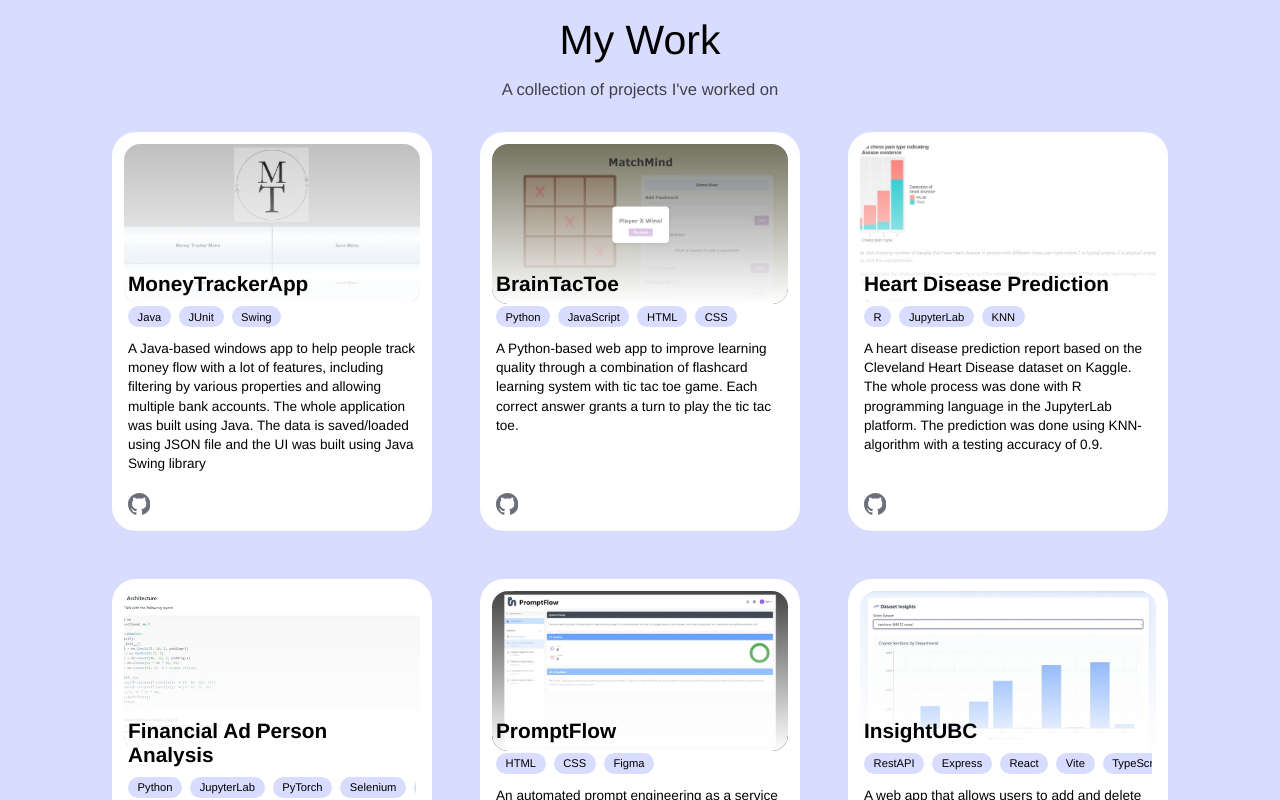
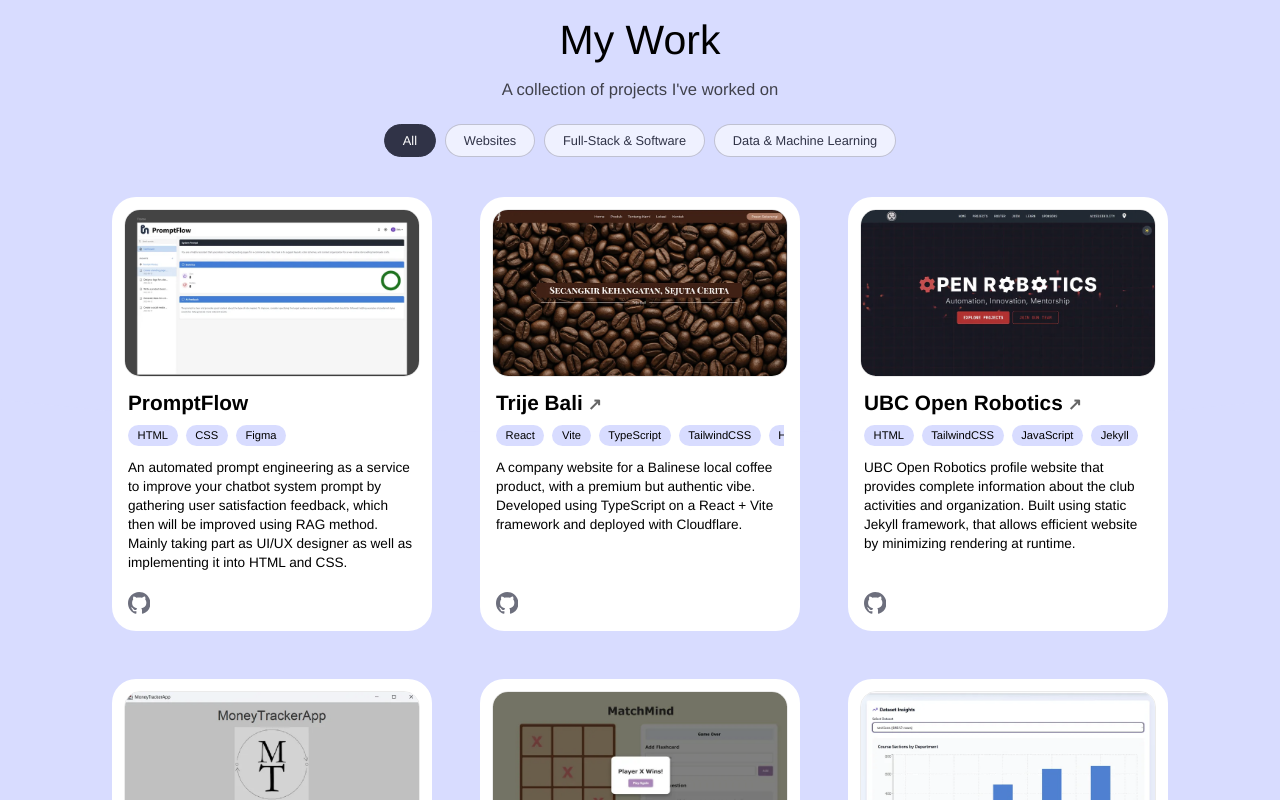
Before and after one commit to josedamara/personal-website, a React (Create React App) app: page / in a window 1280 px wide. Shown: the part 700-1500 px from the top of the page. Built offline with nearby package versions, Linux system fonts and the light colour scheme.

Commit message:
fix: Fixed project cards formatting and design

```diff
--- a/src/App.css
+++ b/src/App.css
@@ -247,16 +247,56 @@
     opacity: 0.7;
 }
 
+.filter-bar {
+    display: flex;
+    flex-wrap: wrap;
+    justify-content: center;
+    gap: 0.6rem;
+    margin-top: 1.5rem;
+}
+
+.filter-button {
+    padding: 0.5rem 1.1rem;
+    border: 1px solid rgba(48, 51, 71, 0.25);
+    border-radius: 2rem;
+    background-color: rgba(255, 255, 255, 0.6);
+    color: #303347;
+    font: inherit;
+    font-size: clamp(0.8rem, 1vw, 0.95rem);
+    cursor: pointer;
+    transition: background-color 0.2s ease-in-out, color 0.2s ease-in-out, border-color 0.2s ease-in-out;
+}
+
+.filter-button:hover {
+    background-color: white;
+    border-color: rgba(48, 51, 71, 0.5);
+}
+
+.filter-button.active {
+    background-color: #303347;
+    border-color: #303347;
+    color: white;
+}
+
+.filter-button:focus-visible {
+    outline: 2px solid #303347;
+    outline-offset: 2px;
+}
+
+/* Wrapping flex rather than grid so a leftover card on the last row is centered */
 .project-grid {
-    display: grid;
-    grid-template-columns: repeat(auto-fit, minmax(16rem, 20rem));
+    display: flex;
+    flex-wrap: wrap;
     justify-content: center;
     gap: clamp(1.5rem, 4vw, 3rem);
     max-width: 70rem;
-    margin: 2rem auto 0;
+    margin: 2.5rem auto 0;
 }
 
 .project {
+    flex: 0 1 20rem;
+    min-width: 16rem;
+    box-sizing: border-box;
     display: flex;
     flex-direction: column;
     padding: 0.75rem;
@@ -271,10 +311,11 @@
 }
 
 .project-image {
-    position: relative;
-    height: 10rem;
+    aspect-ratio: 16 / 9;
     border-radius: 1rem;
     overflow: hidden;
+    /* Thin edge so light screenshots don't blend into the white card */
+    border: 1px solid rgba(0, 0, 0, 0.08);
 }
 
 .project-image img {
@@ -282,20 +323,18 @@
     width: 100%;
     height: 100%;
     object-fit: cover;
+    object-position: top;
+    /* Tone colors down a little so neighbours don't clash; full color on hover */
+    filter: saturate(0.7);
+    transition: filter 0.3s ease-in-out;
 }
 
-/* Fade the bottom of the image into the white card */
-.project-image::after {
-    content: "";
-    position: absolute;
-    inset: 0;
-    border-radius: inherit;
-    background: linear-gradient(to bottom, rgba(0, 0, 0, 0), white);
+.project:hover .project-image img {
+    filter: none;
 }
 
 .project-body {
-    position: relative;
-    margin-top: -2rem;
+    margin-top: 0.9rem;
     padding: 0 0.25rem 0.5rem;
 }
 
--- a/src/App.js
+++ b/src/App.js
@@ -19,12 +19,41 @@
 import ubcOpenRobotics from './img/UBCOpenRobotics.webp';
 import './App.css';
 
+// Project groups, shown as filter buttons in this order; the description
+// replaces the subtitle while that filter is selected
+const projectGroups = [
+    {
+        id: "all",
+        label: "All",
+        description: "A collection of projects I've worked on"
+    },
+    {
+        id: "websites",
+        label: "Websites",
+        description: "Sites and interfaces I've designed and built"
+    },
+    {
+        id: "apps",
+        label: "Full-Stack & Software",
+        description: "Applications with data handling, backends, and testing"
+    },
+    {
+        id: "data",
+        label: "Data & Machine Learning",
+        description: "Analysis and prediction models built from real datasets"
+    }
+];
+
+const groupOrder = projectGroups.map((group) => group.id);
+
 // List of projects made
+// group: id from projectGroups above
 // liveLink: deployed site (the title links here), githubLink: repo (shown as an icon),
 // status: optional small badge, e.g. "Deploying soon"
 const projects = [
     {
         name: "MoneyTrackerApp",
+        group: "apps",
         tools: ["Java", "JUnit", "Swing"],
         githubLink: "https://github.com/josedamara/MoneyTrackerApp",
         description: "A Java-based windows app to help people track money flow with a lot of features, including filtering by various properties and allowing multiple bank accounts. The whole application was built using Java. The data is saved/loaded using JSON file and the UI was built using Java Swing library",
@@ -32,6 +61,7 @@
     },
     {
         name: "BrainTacToe",
+        group: "apps",
         tools: ["Python", "JavaScript", "HTML", "CSS"],
         githubLink: "https://github.com/Ivan-web-source/matchmind",
         description: "A Python-based web app to improve learning quality through a combination of flashcard learning system with tic tac toe game. Each correct answer grants a turn to play the tic tac toe.",
@@ -39,6 +69,7 @@
     },
     {
         name: "Heart Disease Prediction",
+        group: "data",
         tools: ["R", "JupyterLab", "KNN"],
         githubLink: "https://github.com/wtarit/dsci-100-project",
         description: "A heart disease prediction report based on the Cleveland Heart Disease dataset on Kaggle. The whole process was done with R programming language in the JupyterLab platform. The prediction was done using KNN-algorithm with a testing accuracy of 0.9.",
@@ -46,6 +77,7 @@
     },
     {
         name: "Financial Ad Person Analysis",
+        group: "data",
         tools: ["Python", "JupyterLab", "PyTorch", "Selenium", "CNN"],
         githubLink: "https://github.com/josedamara/financial-ad-person-analysis",
         description: "A financial ad analysis classification report based on scraped financial ad images from Google Images using Selenium. Built a simple CNN model to classify ads with person and without person existence.",
@@ -53,6 +85,7 @@
     },
     {
         name: "PromptFlow",
+        group: "websites",
         tools: ["HTML", "CSS", "Figma"],
         githubLink: "https://github.com/potatotyper/PromptFlow",
         description: "An automated prompt engineering as a service to improve your chatbot system prompt by gathering user satisfaction feedback, which then will be improved using RAG method. Mainly taking part as UI/UX designer as well as implementing it into HTML and CSS.",
@@ -60,12 +93,14 @@
     },
     {
         name: "InsightUBC",
+        group: "apps",
         tools: ["RestAPI", "Express", "React", "Vite", "TypeScript", "Mocha", "Selenium", "TailwindCSS", "HTML"],
         description: "A web app that allows users to add and delete datasets containing valid UBC courses information. Built using React Typescript on the frontend and Typescript on the backend, with Express for the server. Additionally, implemented backend unit testing with Mocha + Chai testing, as well as Selenium E2E testing.",
         image: insightUBC
     },
     {
         name: "WasteNot",
+        group: "apps",
         tools: ["SQL", "Oracle", "JavaScript", "HTML"],
         githubLink: "https://github.com/josedamara/WasteNot",
         description: "A web application for food waste management that tracks surplus ingredients, suggests recipes based on available food, and connects users with local donation options for unused items. Built using JavaScript on the frontend that allows user to access and modify data on the Oracle database.",
@@ -73,6 +108,7 @@
     },
     {
         name: "Trije Bali",
+        group: "websites",
         tools: ["React", "Vite", "TypeScript", "TailwindCSS", "HTML", "Figma", "Cloudflare"],
         githubLink: "https://github.com/josedamara/website-trije-bali",
         liveLink: "https://www.trijebali.com",
@@ -81,6 +117,7 @@
     },
     {
         name: "UBC Open Robotics",
+        group: "websites",
         tools: ["HTML", "TailwindCSS", "JavaScript", "Jekyll"],
         githubLink: "https://github.com/UBC-OpenRobotics/website",
         liveLink: "https://openrobotics.ca",
@@ -88,6 +125,52 @@
         image: ubcOpenRobotics
     }
 ];
+
+// A place containing each project
+function ProjectCard({ item }) {
+    return (
+        <div className="project">
+            {/* Project image */}
+            <div className="project-image">
+                <img src={item.image} alt={`${item.name} screenshot`} loading="lazy" />
+            </div>
+            {/* Project body container */}
+            <div className="project-body">
+                {/* Project name */}
+                <h3>
+                    {item.liveLink ? (
+                        <a className="project-link" href={item.liveLink} target="_blank" rel="noreferrer">
+                            {item.name}<span className="external-mark" aria-hidden="true">↗</span>
+                        </a>
+                    ) : (
+                        item.name
+                    )}
+                </h3>
+                {/* Project tools list */}
+                <div className="tool-list">
+                    {item.tools.map((tool) => (
+                        <span className="project-tool" key={tool}>{tool}</span>
+                    ))}
+                </div>
+                {/* Project description */}
+                <p className="project-description">{item.description}</p>
+            </div>
+            {/* GitHub icon and status badge */}
+            {(item.githubLink || item.status) && (
+                <div className="project-footer">
+                    {item.githubLink && (
+                        <a className="github-link" href={item.githubLink} target="_blank" rel="noreferrer" aria-label={`${item.name} on GitHub`}>
+                            <svg viewBox="0 0 16 16" aria-hidden="true">
+                                <path d="M8 0C3.58 0 0 3.58 0 8c0 3.54 2.29 6.53 5.47 7.59.4.07.55-.17.55-.38 0-.19-.01-.82-.01-1.49-2.01.37-2.53-.49-2.69-.94-.09-.23-.48-.94-.82-1.13-.28-.15-.68-.52-.01-.53.63-.01 1.08.58 1.23.82.72 1.21 1.87.87 2.33.66.07-.52.28-.87.51-1.06-1.78-.2-3.64-.89-3.64-3.95 0-.87.31-1.59.82-2.15-.08-.2-.36-1.02.08-2.12 0 0 .67-.21 2.2.82.64-.18 1.32-.27 2-.27.68 0 1.36.09 2 .27 1.53-1.04 2.2-.82 2.2-.82.44 1.1.16 1.92.08 2.12.51.56.82 1.27.82 2.15 0 3.07-1.87 3.75-3.65 3.95.29.25.54.73.54 1.48 0 1.07-.01 1.93-.01 2.2 0 .21.15.46.55.38A8.013 8.013 0 0016 8c0-4.42-3.58-8-8-8z" />
+                            </svg>
+                        </a>
+                    )}
+                    {item.status && <span className="project-status">{item.status}</span>}
+                </div>
+            )}
+        </div>
+    );
+}
 
 // Header background gets darker as the page scrolls down
 function headerColorFromScroll() {
@@ -105,6 +188,13 @@
         window.addEventListener("scroll", handleScroll);
         return () => window.removeEventListener("scroll", handleScroll);
     }, [])
+
+    // Project filter; "All" shows every project ordered by group
+    const [activeGroup, setActiveGroup] = useState("all");
+    const currentGroup = projectGroups.find((group) => group.id === activeGroup);
+    const visibleProjects = activeGroup === "all"
+        ? [...projects].sort((a, b) => groupOrder.indexOf(a.group) - groupOrder.indexOf(b.group))
+        : projects.filter((item) => item.group === activeGroup);
 
     // Mobile menu only; on desktop the menu is always shown by CSS
     const [menuOpen, setMenuOpen] = useState(false);
@@ -187,51 +277,22 @@
                         alt="Down Arrow"></img>
                 </a>
                 <h2 className="my-work">My Work</h2>
-                <p className="collection">A collection of projects I've worked on</p>
+                <p className="collection">{currentGroup.description}</p>
+                {/* Filter buttons */}
+                <div className="filter-bar">
+                    {projectGroups.map((group) => (
+                        <button
+                            type="button"
+                            key={group.id}
+                            className={group.id === activeGroup ? "filter-button active" : "filter-button"}
+                            aria-pressed={group.id === activeGroup}
+                            onClick={() => setActiveGroup(group.id)}>
+                            {group.label}
+                        </button>
+                    ))}
+                </div>
                 <div className="project-grid">
-                    {projects.map((item) => (
-                        // A place containing each project
-                        <div className="project" key={item.name}>
-                            {/* Project image with a fade into the card */}
-                            <div className="project-image">
-                                <img src={item.image} alt={`${item.name} screenshot`} loading="lazy" />
-                            </div>
-                            {/* Project body container */}
-                            <div className="project-body">
-                                {/* Project name */}
-                                <h3>
-                                    {item.liveLink ? (
-                                        <a className="project-link" href={item.liveLink} target="_blank" rel="noreferrer">
-                                            {item.name}<span className="external-mark" aria-hidden="true">↗</span>
-                                        </a>
-                                    ) : (
-                                        item.name
-                                    )}
-                                </h3>
-                                {/* Project tools list */}
-                                <div className="tool-list">
-                                    {item.tools.map((tool) => (
-                                        <span className="project-tool" key={tool}>{tool}</span>
-                                    ))}
-                                </div>
-                                {/* Project description */}
-                                <p className="project-description">{item.description}</p>
-                            </div>
-                            {/* GitHub icon and status badge */}
-                            {(item.githubLink || item.status) && (
-                                <div className="project-footer">
-                                    {item.githubLink && (
-                                        <a className="github-link" href={item.githubLink} target="_blank" rel="noreferrer" aria-label={`${item.name} on GitHub`}>
-                                            <svg viewBox="0 0 16 16" aria-hidden="true">
-                                                <path d="M8 0C3.58 0 0 3.58 0 8c0 3.54 2.29 6.53 5.47 7.59.4.07.55-.17.55-.38 0-.19-.01-.82-.01-1.49-2.01.37-2.53-.49-2.69-.94-.09-.23-.48-.94-.82-1.13-.28-.15-.68-.52-.01-.53.63-.01 1.08.58 1.23.82.72 1.21 1.87.87 2.33.66.07-.52.28-.87.51-1.06-1.78-.2-3.64-.89-3.64-3.95 0-.87.31-1.59.82-2.15-.08-.2-.36-1.02.08-2.12 0 0 .67-.21 2.2.82.64-.18 1.32-.27 2-.27.68 0 1.36.09 2 .27 1.53-1.04 2.2-.82 2.2-.82.44 1.1.16 1.92.08 2.12.51.56.82 1.27.82 2.15 0 3.07-1.87 3.75-3.65 3.95.29.25.54.73.54 1.48 0 1.07-.01 1.93-.01 2.2 0 .21.15.46.55.38A8.013 8.013 0 0016 8c0-4.42-3.58-8-8-8z" />
-                                            </svg>
-                                        </a>
-                                    )}
-                                    {item.status && <span className="project-status">{item.status}</span>}
-                                </div>
-                            )}
-                        </div>
-                    ))}
+                    {visibleProjects.map((item) => <ProjectCard item={item} key={item.name} />)}
                 </div>
             </section>
             <footer id="contact">
```
